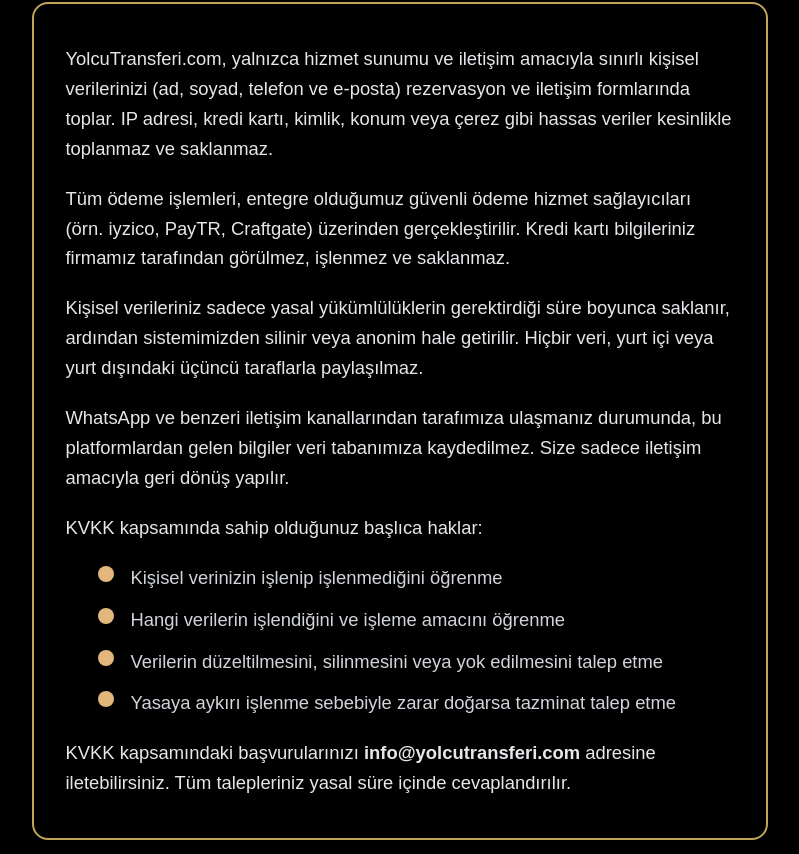
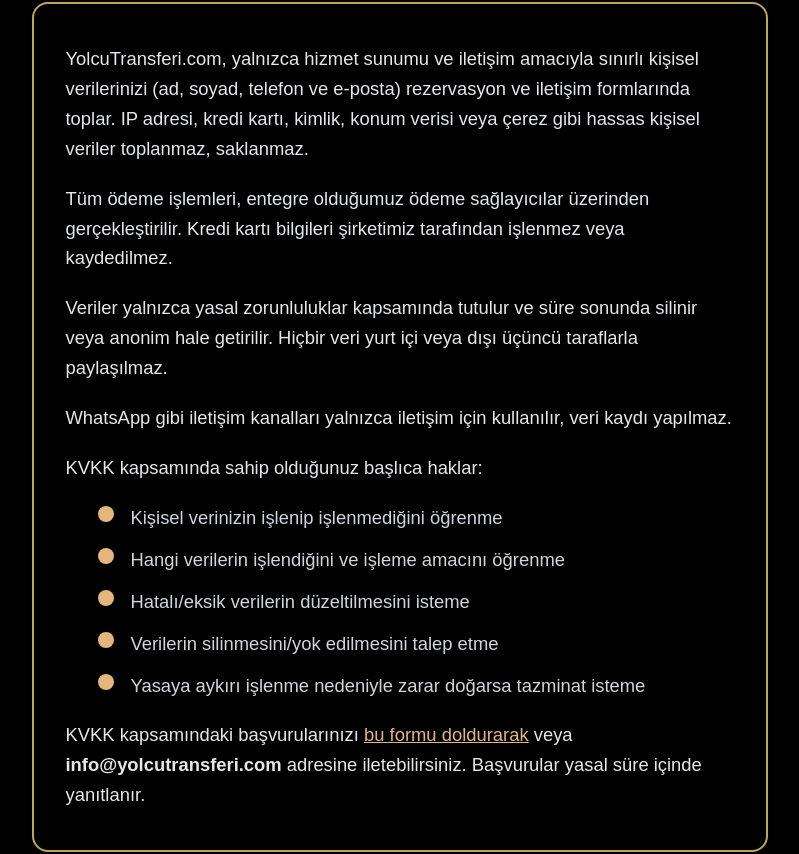
Before and after one commit to haliltayfur/yolcutransferi, a Next.js app: page /kvkk in a window 1280 px wide. Shown: the part 311-1165 px from the top of the page, without its empty margins (233-1032 px from the left). Built offline with nearby package versions, Linux system fonts and the light colour scheme.

Commit message:
Update page.js

```diff
--- a/app/kvkk/page.js
+++ b/app/kvkk/page.js
@@ -8,28 +8,30 @@ export default function Kvkk() {
       <h1 className="text-3xl md:text-4xl font-bold text-center text-[#bfa658] mb-8 tracking-tight">
         Kişisel Verilerin Korunması
       </h1>
+
       {/* Slogan */}
       <div className="text-xl md:text-2xl font-semibold text-center mb-8 text-[#bfa658] tracking-tight">
         YolcuTransferi.com olarak kişisel verilerinizi KVKK'ya uygun şekilde işliyoruz.
       </div>
+
       {/* İçerik Kutusu */}
       <div className="border-2 border-[#bfa658] rounded-2xl bg-black/80 px-4 md:px-8 py-7 md:py-10 mb-9">
         <div className="space-y-5 text-[1.13rem] md:text-[1.15rem] text-gray-200 font-normal leading-relaxed">
 
           <p>
-            YolcuTransferi.com, yalnızca hizmet sunumu ve iletişim amacıyla sınırlı kişisel verilerinizi (ad, soyad, telefon ve e-posta) rezervasyon ve iletişim formlarında toplar. IP adresi, kredi kartı, kimlik, konum veya çerez gibi hassas veriler kesinlikle toplanmaz ve saklanmaz.
+            YolcuTransferi.com, yalnızca hizmet sunumu ve iletişim amacıyla sınırlı kişisel verilerinizi (ad, soyad, telefon ve e-posta) rezervasyon ve iletişim formlarında toplar. IP adresi, kredi kartı, kimlik, konum verisi veya çerez gibi hassas kişisel veriler toplanmaz, saklanmaz.
           </p>
 
           <p>
-            Tüm ödeme işlemleri, entegre olduğumuz güvenli ödeme hizmet sağlayıcıları (örn. iyzico, PayTR, Craftgate) üzerinden gerçekleştirilir. Kredi kartı bilgileriniz firmamız tarafından görülmez, işlenmez ve saklanmaz.
+            Tüm ödeme işlemleri, entegre olduğumuz ödeme sağlayıcılar üzerinden gerçekleştirilir. Kredi kartı bilgileri şirketimiz tarafından işlenmez veya kaydedilmez.
           </p>
 
           <p>
-            Kişisel verileriniz sadece yasal yükümlülüklerin gerektirdiği süre boyunca saklanır, ardından sistemimizden silinir veya anonim hale getirilir. Hiçbir veri, yurt içi veya yurt dışındaki üçüncü taraflarla paylaşılmaz.
+            Veriler yalnızca yasal zorunluluklar kapsamında tutulur ve süre sonunda silinir veya anonim hale getirilir. Hiçbir veri yurt içi veya dışı üçüncü taraflarla paylaşılmaz.
           </p>
 
           <p>
-            WhatsApp ve benzeri iletişim kanallarından tarafımıza ulaşmanız durumunda, bu platformlardan gelen bilgiler veri tabanımıza kaydedilmez. Size sadece iletişim amacıyla geri dönüş yapılır.
+            WhatsApp gibi iletişim kanalları yalnızca iletişim için kullanılır, veri kaydı yapılmaz.
           </p>
 
           <p>
@@ -40,8 +42,9 @@ export default function Kvkk() {
             {[
               "Kişisel verinizin işlenip işlenmediğini öğrenme",
               "Hangi verilerin işlendiğini ve işleme amacını öğrenme",
-              "Verilerin düzeltilmesini, silinmesini veya yok edilmesini talep etme",
-              "Yasaya aykırı işlenme sebebiyle zarar doğarsa tazminat talep etme"
+              "Hatalı/eksik verilerin düzeltilmesini isteme",
+              "Verilerin silinmesini/yok edilmesini talep etme",
+              "Yasaya aykırı işlenme nedeniyle zarar doğarsa tazminat isteme"
             ].map((text, i) => (
               <li key={i} className="flex items-start gap-3">
                 <span
@@ -63,13 +66,21 @@ export default function Kvkk() {
           </ul>
 
           <p>
-            KVKK kapsamındaki başvurularınızı <strong>info@yolcutransferi.com</strong> adresine iletebilirsiniz. Tüm talepleriniz yasal süre içinde cevaplandırılır.
+            KVKK kapsamındaki başvurularınızı{" "}
+            <Link
+              href="/kvkk/form"
+              className="underline text-[#e3b77b] hover:text-[#f5d48d]"
+            >
+              bu formu doldurarak
+            </Link>{" "}
+            veya <strong>info@yolcutransferi.com</strong> adresine iletebilirsiniz.
+            Başvurular yasal süre içinde yanıtlanır.
           </p>
         </div>
       </div>
 
-      {/* Rezervasyon butonu */}
-      <Link href="https://yolcutransferi.com/rezervasyon">
+      {/* Buton */}
+      <Link href="/rezervasyon">
         <button className="bg-[#6e5a1e] hover:bg-[#8c7327] text-white font-bold py-3 px-8 rounded-xl mt-10 w-full text-lg shadow">
           Rezervasyon Yap
         </button>
```
